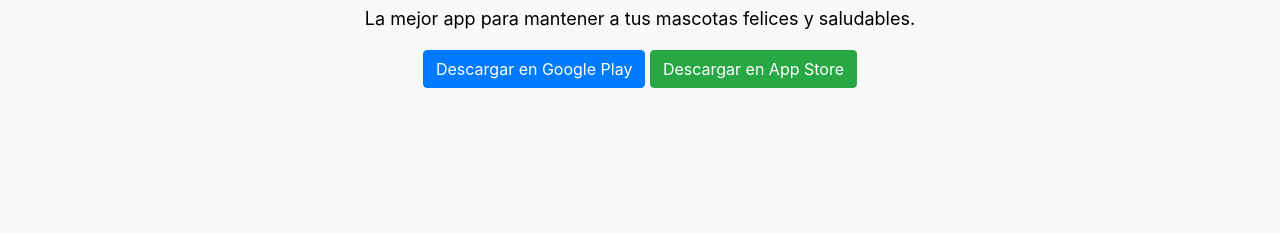
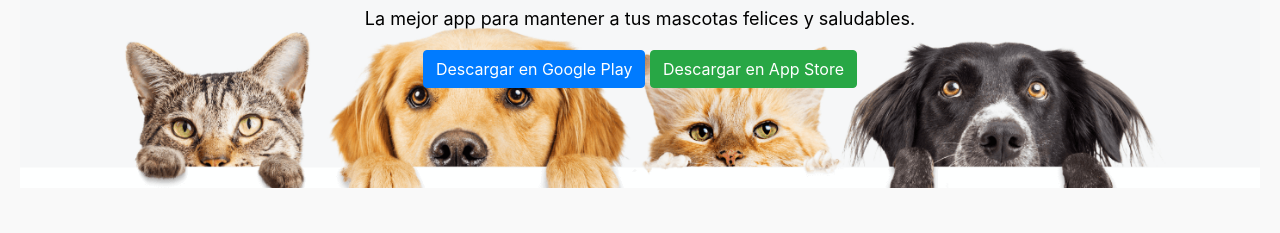
Before and after one commit to Matushay/Petwell, a plain HTML site: page index.html in a window 1280 px wide. Shown: the part 271-504 px from the top of the page. Drawn offline with nearby package versions, Linux system fonts and the light colour scheme.

Commit message:
Update estilos.css

```diff
--- a/css/estilos.css
+++ b/css/estilos.css
@@ -94,7 +94,7 @@
 }
 
 .descargar{
-    background-image: url('img/Peluditos_Asomados_1.png');
+    background-image: url('/img/Peluditos_Asomados_1.png');
     background-size: cover;
     color: white;
     padding: 100px 50px;
```
